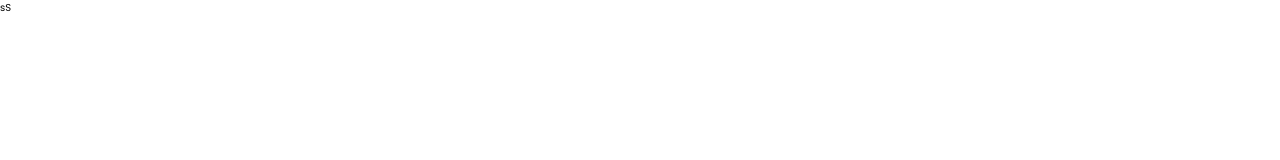
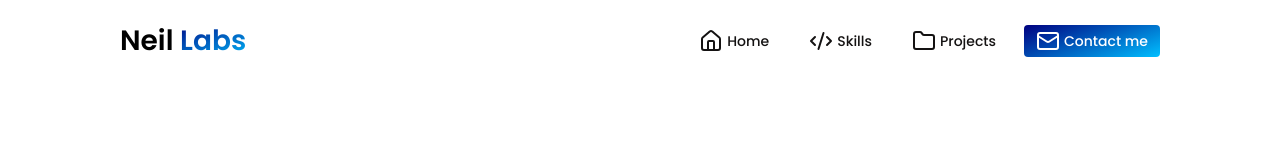
Before and after one commit to ninhh03/portfolio, a plain HTML site: page index.html in a window 1280 px wide. Drawn offline with Linux system fonts and the light colour scheme.

Commit message:
feat: implement navbar

```diff
--- a/base.css
+++ b/base.css
@@ -17,7 +17,6 @@
     box-sizing: border-box;
 }
 
-
 html {
     scroll-behavior: smooth;
     font-size: 62.5%;
@@ -26,3 +25,25 @@ html {
 body {
     font-family: 'Poppins', sans-serif;
 }
+
+.grid {
+    padding: 0px 120px;
+}
+
+a {
+    text-decoration: none;
+}
+
+/* Mobile */
+@media (max-width: 768px) {
+    .grid {
+        padding: 0px 20px;
+    }
+}
+
+/* Tablet */
+@media (min-width: 769px) and (max-width: 1024px) {
+    .grid {
+        padding: 0px 80px;
+    }
+}
--- a/index.html
+++ b/index.html
@@ -23,12 +23,37 @@
 </head>
 
 <body>
-    <div class="main">
-        <!-- NAVIGATION BAR -->
-        <nav>
-            <div class="logo">sS</div>
+    <div class="main grid">
+        <!-- NAVBAR -->
+        <nav class="navbar">
+            <div class="navbar__logo">Neil <span>Labs</span></div>
+            <ul class="navbar__list">
+                <li class="navbar__item">
+                    <a href="#">
+                        <svg xmlns="http://www.w3.org/2000/svg" width="24" height="24" viewBox="0 0 24 24" fill="none" stroke="currentColor" stroke-width="2" stroke-linecap="round" stroke-linejoin="round" class="lucide lucide-house-icon lucide-house"><path d="M15 21v-8a1 1 0 0 0-1-1h-4a1 1 0 0 0-1 1v8"/><path d="M3 10a2 2 0 0 1 .709-1.528l7-5.999a2 2 0 0 1 2.582 0l7 5.999A2 2 0 0 1 21 10v9a2 2 0 0 1-2 2H5a2 2 0 0 1-2-2z"/></svg>
+                        <span>Home</span>
+                    </a>
+                </li>
+                <li class="navbar__item">
+                    <a href="#">
+                        <svg xmlns="http://www.w3.org/2000/svg" width="24" height="24" viewBox="0 0 24 24" fill="none" stroke="currentColor" stroke-width="2" stroke-linecap="round" stroke-linejoin="round" class="lucide lucide-code-xml-icon lucide-code-xml"><path d="m18 16 4-4-4-4"/><path d="m6 8-4 4 4 4"/><path d="m14.5 4-5 16"/></svg>
+                        <span>Skills</span>
+                    </a>
+                </li>
+                <li class="navbar__item">
+                    <a href="#">
+                        <svg xmlns="http://www.w3.org/2000/svg" width="24" height="24" viewBox="0 0 24 24" fill="none" stroke="currentColor" stroke-width="2" stroke-linecap="round" stroke-linejoin="round" class="lucide lucide-folder-icon lucide-folder"><path d="M20 20a2 2 0 0 0 2-2V8a2 2 0 0 0-2-2h-7.9a2 2 0 0 1-1.69-.9L9.6 3.9A2 2 0 0 0 7.93 3H4a2 2 0 0 0-2 2v13a2 2 0 0 0 2 2Z"/></svg>
+                        <span>Projects</span>
+                    </a>
+                </li>
+                <li class="navbar__item">
+                    <a href="#">
+                        <svg xmlns="http://www.w3.org/2000/svg" width="24" height="24" viewBox="0 0 24 24" fill="none" stroke="currentColor" stroke-width="2" stroke-linecap="round" stroke-linejoin="round" class="lucide lucide-mail-icon lucide-mail"><path d="m22 7-8.991 5.727a2 2 0 0 1-2.009 0L2 7"/><rect x="2" y="4" width="20" height="16" rx="2"/></svg>
+                        <span>Contact me</span>
+                    </a>
+                </li>
+            </ul>
         </nav>
     </div>
 </body>
-
 </html>
--- a/style.css
+++ b/style.css
@@ -0,0 +1,72 @@
+/* NAVBAR */
+.navbar {
+    display: flex;
+    justify-content: space-between;
+    align-items: center;
+    padding: 20px 0px;
+}
+
+.navbar__logo {
+    font-size: 2.8rem;
+    font-weight: 600;
+}
+
+.navbar__logo span {
+    background: var(--accent-color);
+    -webkit-background-clip: text;
+    -webkit-text-fill-color: transparent;
+}
+
+.navbar__list {
+    list-style-type: none;
+    display: flex;
+    align-items: center;
+    gap: 16px;
+}
+
+.navbar__item {
+    padding: 4px 12px;
+    font-size: 1.4rem;
+    font-weight: 500;
+    border-radius: 4px;
+}
+
+.navbar__item a {
+    display: flex;
+    align-items: center;
+    gap: 4px;
+    color: var(--dark-color);
+}
+
+.navbar__item:last-child {
+    background-image: var(--accent-color);
+
+}
+
+.navbar__item:last-child a {
+    color: var(--white-color);
+}
+
+/* Mobile */
+@media (max-width: 768px) {
+    /* NAVBAR */
+    .navbar__logo {
+        font-size: 2.0rem;
+    }
+    .navbar__list {
+        gap: 2px;
+    }
+    .navbar__item a span{
+        display: none;
+    }
+    .navbar__item:last-child {
+        background-image: none;
+    }
+
+    .navbar__item:last-child a {
+        color: var(--dark-color);
+    }
+}
+
+/* Tablet */
+@media (min-width: 769px) and (max-width: 1024px) {}
```
